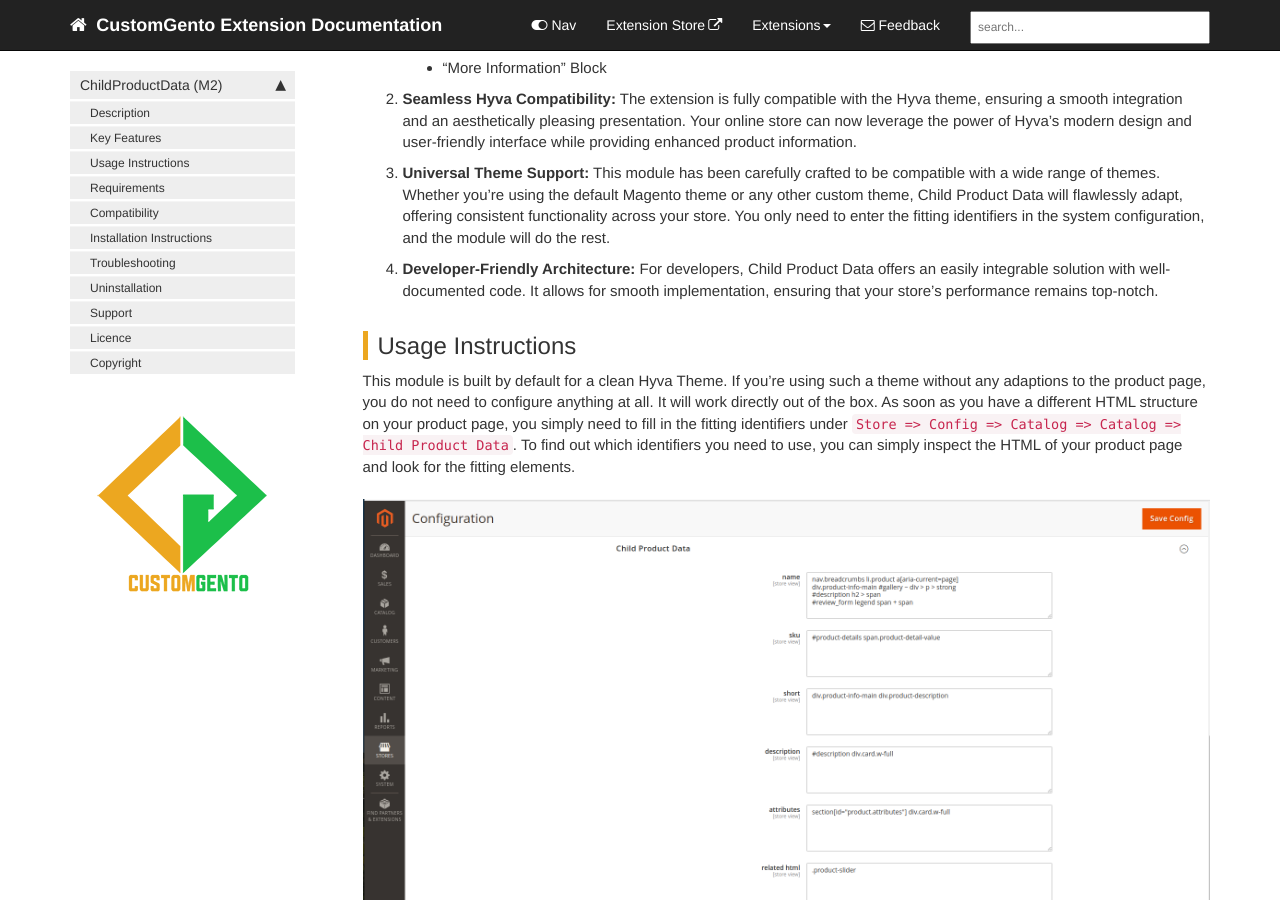
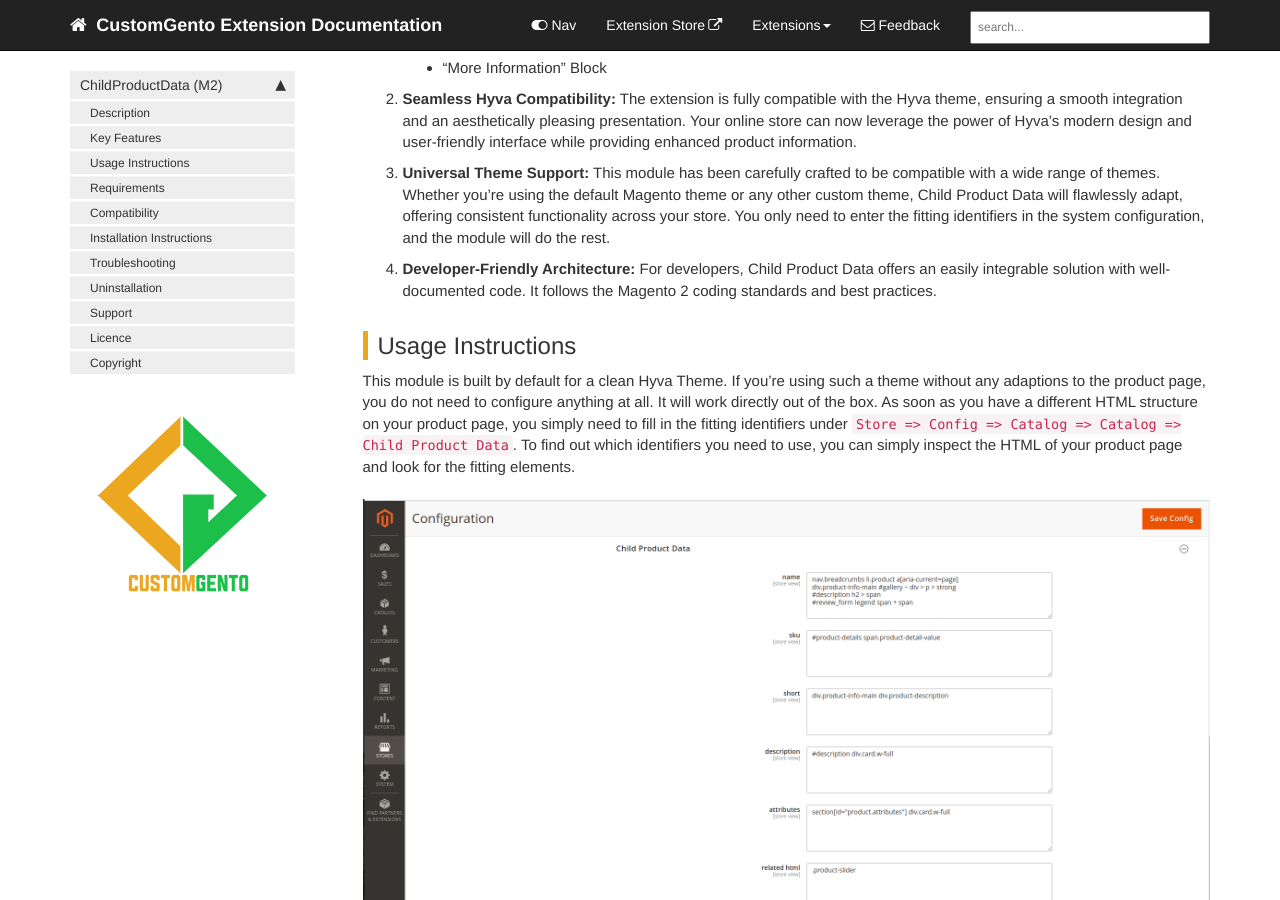
Before and after one commit to customgento/docs, a Jekyll site: the page built from pages/child-product-data-m2.md, in a window 1280 px wide and 900 px high, scrolled down 660 px. Built offline with Jekyll 4.4.1, drawn with Linux system fonts in a browser that asks for light colours; comment, search, counter and statistics services are not loaded.

Commit message:
Improve developers features, DEV-241

```diff
--- a/pages/child-product-data-m2.md
+++ b/pages/child-product-data-m2.md
@@ -21,7 +21,7 @@ On a configurable product page, you usually only see the attribute data of the c
    - "More Information" Block
 2. **Seamless Hyva Compatibility:** The extension is fully compatible with the Hyva theme, ensuring a smooth integration and an aesthetically pleasing presentation. Your online store can now leverage the power of Hyva's modern design and user-friendly interface while providing enhanced product information.
 3. **Universal Theme Support:** This module has been carefully crafted to be compatible with a wide range of themes. Whether you're using the default Magento theme or any other custom theme, Child Product Data will flawlessly adapt, offering consistent functionality across your store. You only need to enter the fitting identifiers in the system configuration, and the module will do the rest.
-4. **Developer-Friendly Architecture:** For developers, Child Product Data offers an easily integrable solution with well-documented code. It allows for smooth implementation, ensuring that your store's performance remains top-notch.
+4. **Developer-Friendly Architecture:** For developers, Child Product Data offers an easily integrable solution with well-documented code. It follows the Magento 2 coding standards and best practices.
 
 ## Usage Instructions
 This module is built by default for a clean Hyva Theme.
```
